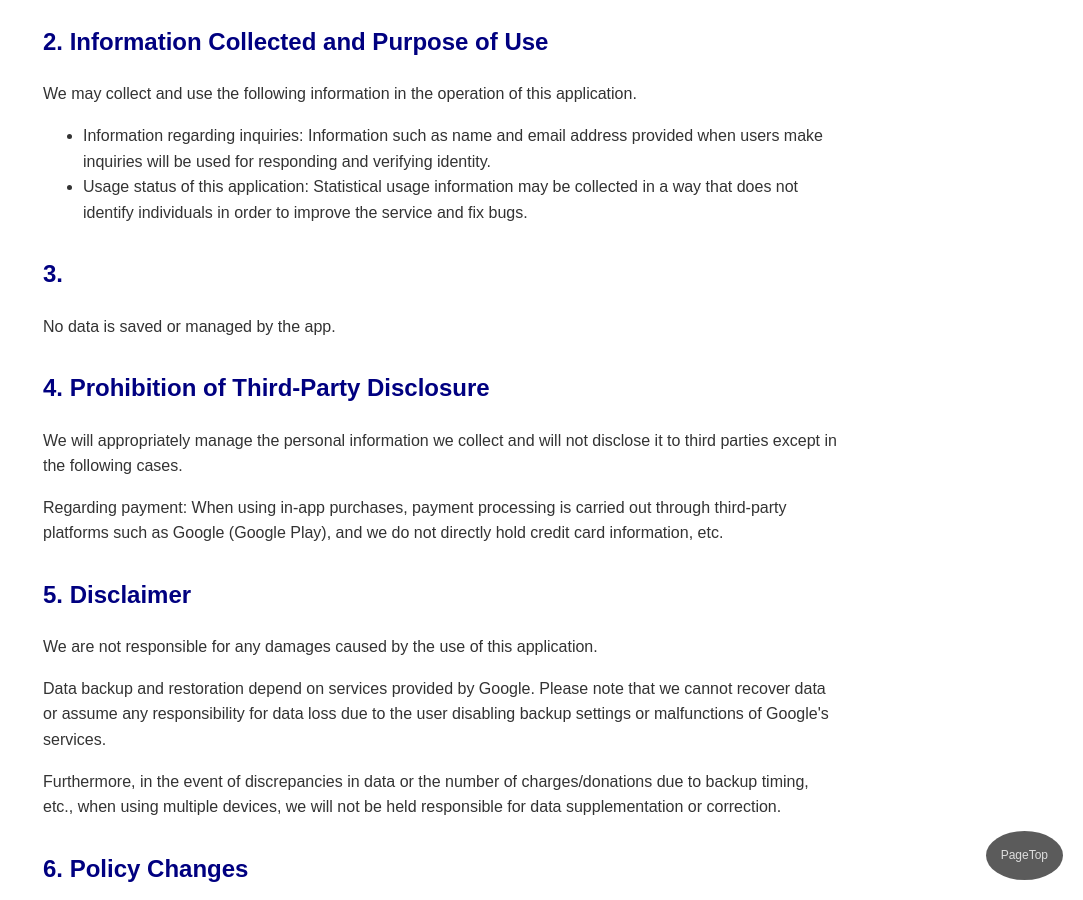
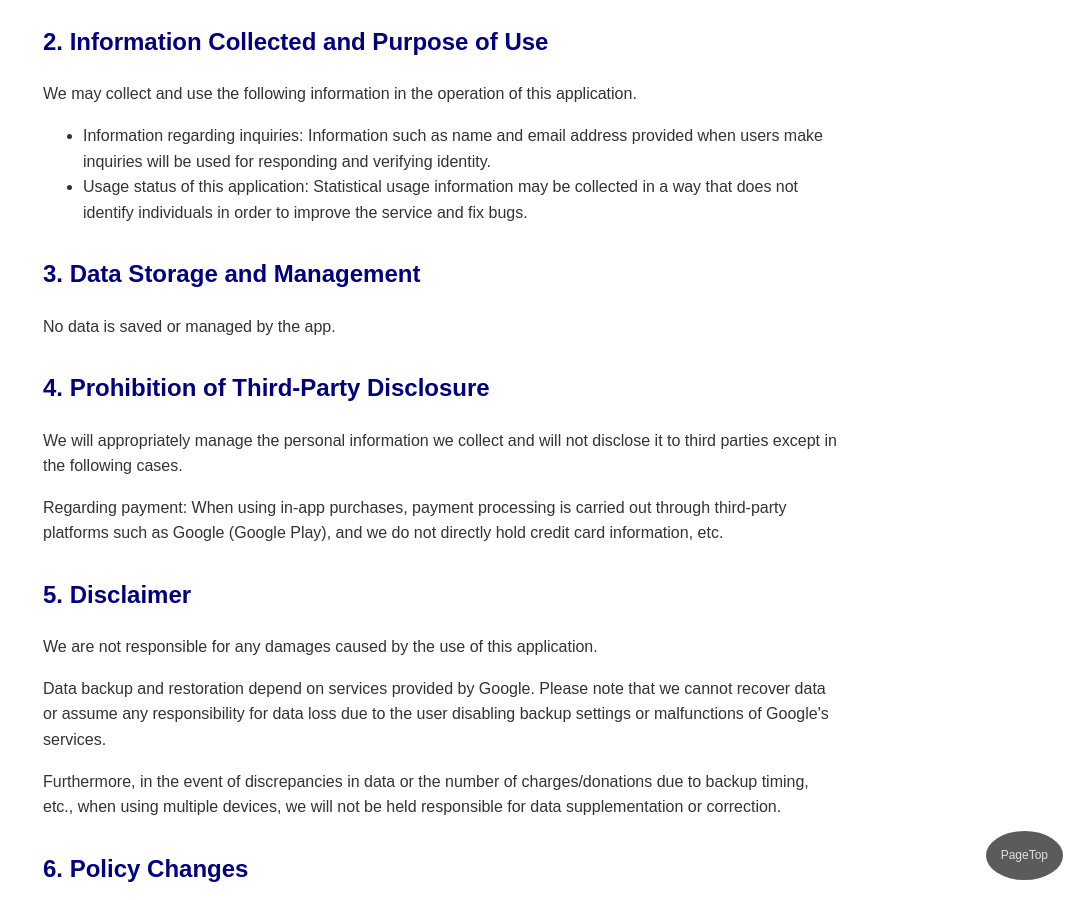
Before and after one commit to SoulfulSoft/soulfulsoft.github.io, a Jekyll site: the page built from switch_to_lock_screen/privacy-policy.md, in a window 1280 px wide and 900 px high, scrolled down 1796 px. Shown: the whole window, without its empty margins (197-1280 px from the left). Built offline with Jekyll 4.4.1, drawn with Linux system fonts in a browser that asks for light colours.

Commit message:
Update privacy-policy.md

```diff
--- a/switch_to_lock_screen/privacy-policy.md
+++ b/switch_to_lock_screen/privacy-policy.md
@@ -7,6 +7,7 @@ app-specific-title: "データの保存と管理"
 app-specific: "
     <p>アプリで保存や管理されるデータはありません。</p>
 "
+app-specific-title-en: "Data Storage and Management"
 app-specific-en: "
     <p>No data is saved or managed by the app.</p>
 "
```
